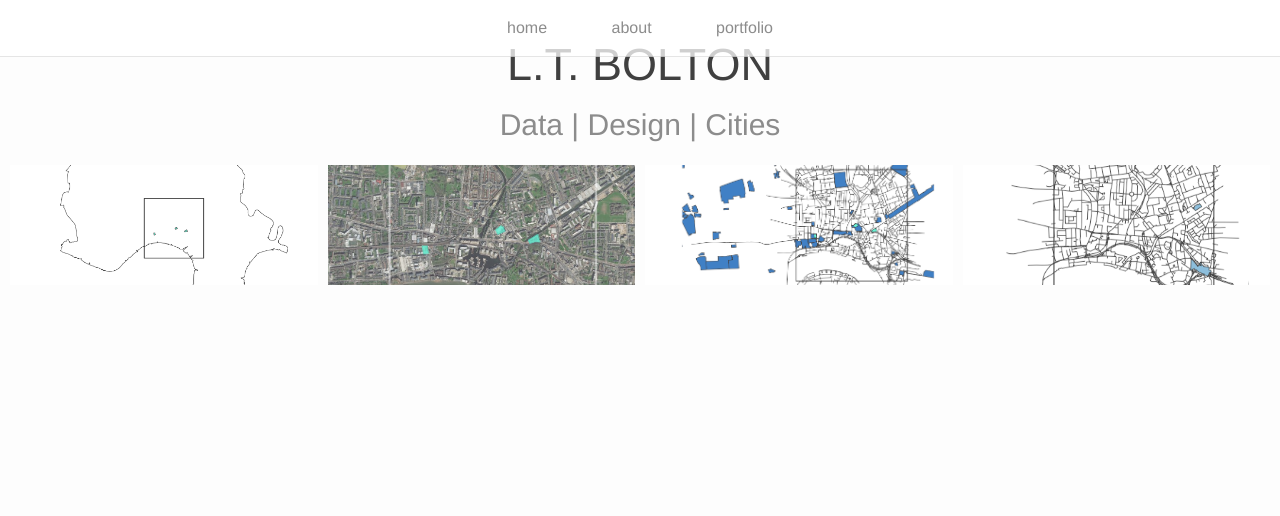
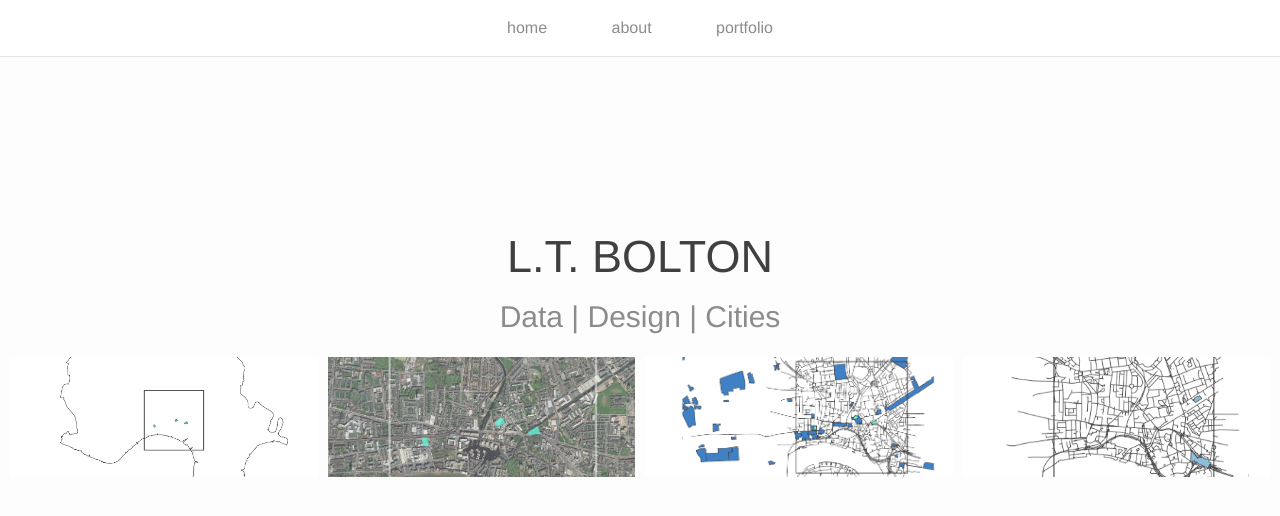
Before and after one commit to lbuk/portfolio-website, a Jekyll site: the page built from index.html, in a window 1280 px wide. Shown: the top 516 px of the page. Built offline with Jekyll 4.4.1, drawn with Linux system fonts in a browser that asks for light colours; nearby versions of some CDN libraries; the list of posts is cut into pages by our own code.

Commit message:
Update _layout.scss

```diff
--- a/_sass/_layout.scss
+++ b/_sass/_layout.scss
@@ -65,6 +65,7 @@ display: line;
     h1{
         color:#000000;
         font-size:45px;
+        margin-top: 15%;
     }
     h2{
         font-size:30px;
```
